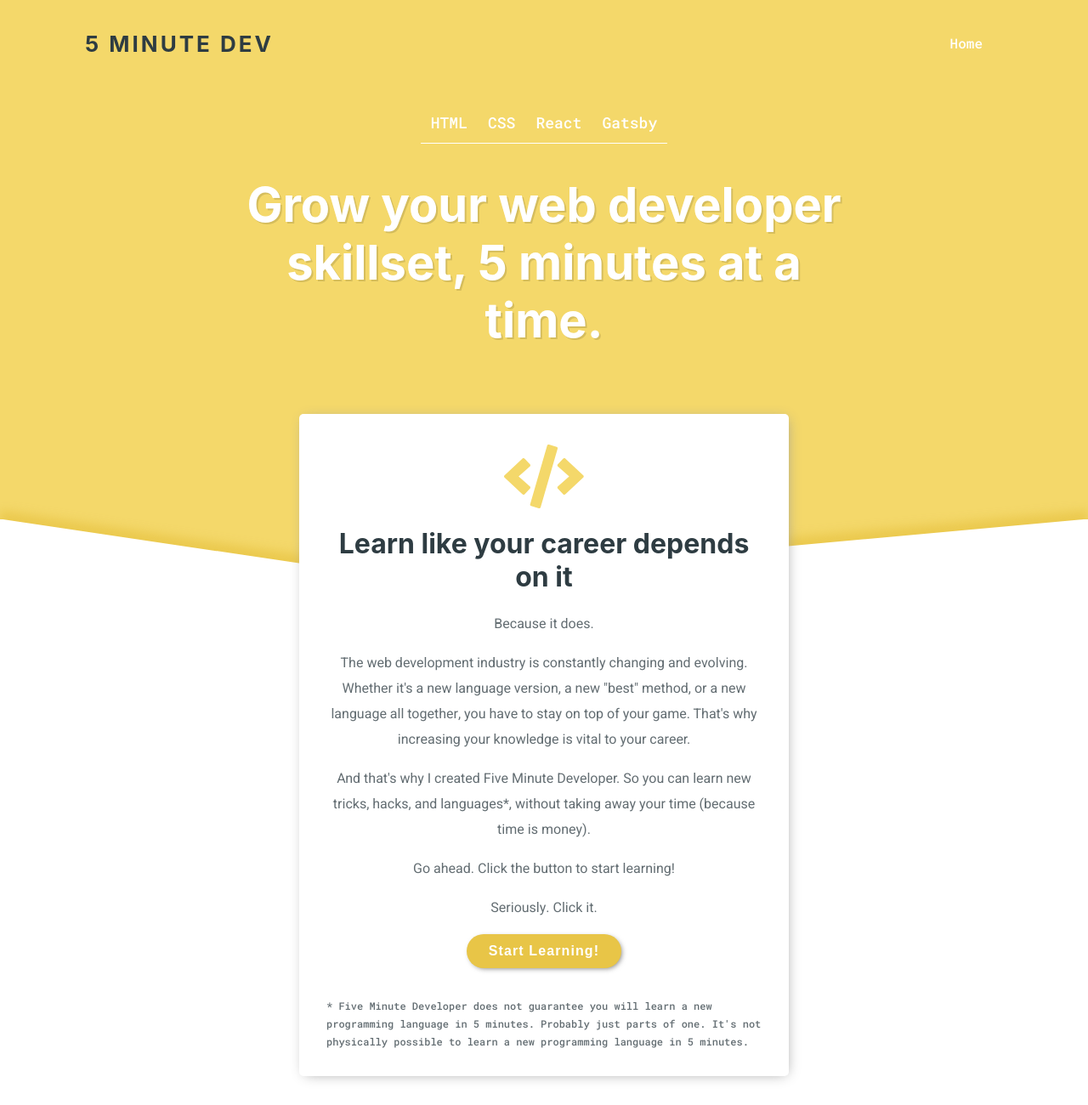
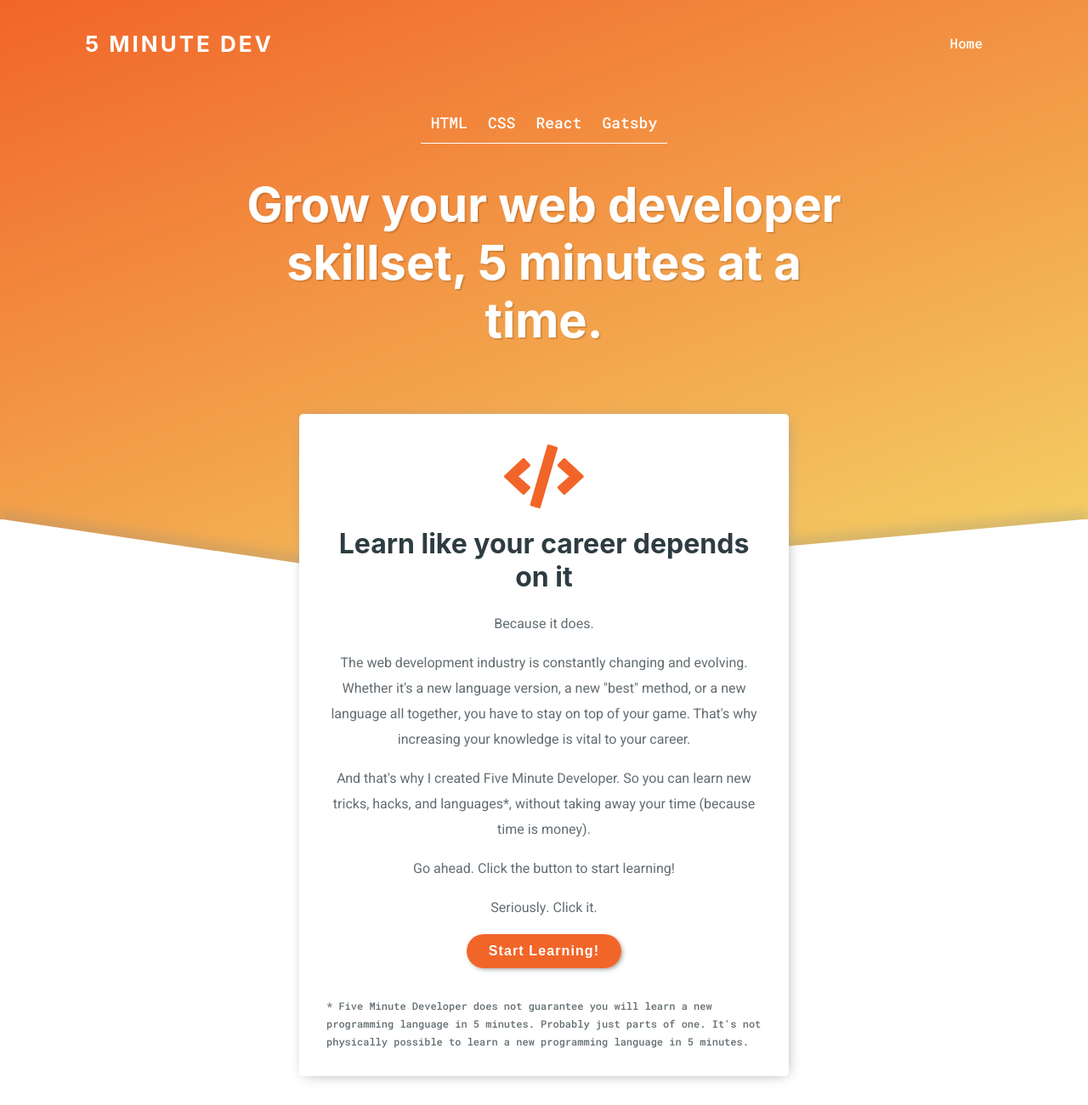
Before and after one commit to jarodpeachey/five-minute-developer, a Gatsby site: page / in a window 1280 px wide. Shown: the top 1300 px of the page at 85% size. Built offline with nearby package versions, Linux system fonts and the light colour scheme; Gatsby itself is replaced by a stand-in of ours.

Commit message:
Update style for second branch

```diff
--- a/src/components/Button.js
+++ b/src/components/Button.js
@@ -97,7 +97,11 @@ const StyledButton = styled.button`
       margin: 0 !important;
       margin-left: auto !important;
     `}
-  background: ${(props) => props.theme.color.primary.dark};
+  background: linear-gradient(
+    160deg,
+    ${(props) => props.theme.color.primary.main} 0%,
+    ${(props) => props.theme.color.primary.main} 100%
+  );
   color: white;
   ${(props) =>
     props.left &&
--- a/src/components/layout/Header.js
+++ b/src/components/layout/Header.js
@@ -21,12 +21,12 @@ const Header = ({ siteTitle }) => {
   useEffect(() => {
     window.addEventListener('scroll', onScroll);
 
-    const inner = document.getElementById('blur') ?
-      document.getElementById('blur').offsetWidth :
-      0;
-    const outer = document.getElementById('mobile-menu') ?
-      document.getElementById('mobile-menu').offsetWidth :
-      0;
+    const inner = document.getElementById('blur')
+      ? document.getElementById('blur').offsetWidth
+      : 0;
+    const outer = document.getElementById('mobile-menu')
+      ? document.getElementById('mobile-menu').offsetWidth
+      : 0;
 
     setWidth(outer - inner);
 
@@ -63,9 +63,7 @@ const Header = ({ siteTitle }) => {
           <Wrapper id='header' open={open} scrolled={scrolled}>
             <div className='container'>
               <Flex>
-                <SiteTitle scrolled={scrolled}>
-                  5 Minute Dev
-                </SiteTitle>
+                <SiteTitle scrolled={scrolled}>5 Minute Dev</SiteTitle>
                 <Menu scrolled={scrolled} />
                 {/* <MobileMenu scrolled={scrolled} /> */}
                 <MobileMenuToggle
@@ -122,24 +120,21 @@ const Wrapper = styled.header`
   }
   background: ${(props) =>
     props.open ? 'white' : props.scrolled ? 'white' : 'transparent'};
-  color: ${(props) =>
-    props.scrolled ?
-      props.theme.color.primary.light :
-      props.theme.color.primary.light} !important;
+  color: ${(props) => (props.scrolled ? '' : 'white')} !important;
   transition-duration: 0.25s;
   transition: all 0.25s ease-in;
   box-shadow: ${(props) =>
-    props.open ?
-      'none' :
-      props.scrolled ?
-      `0 5px 60px -20px ${props.theme.color.primary.light}60` :
-      ''};
+    props.open
+      ? 'none'
+      : props.scrolled
+      ? `0 5px 60px -20px ${props.theme.color.primary.light}60`
+      : ''};
   border-bottom: ${(props) =>
-    props.open ?
-      '2px solid #e8e8e8' :
-      props.scrolled ?
-      '2px solid #e8e8e8' :
-      '2px solid transparent'};
+    props.open
+      ? '2px solid #e8e8e8'
+      : props.scrolled
+      ? '2px solid #e8e8e8'
+      : '2px solid transparent'};
   position: fixed;
   left: 0;
   top: 0;
@@ -160,13 +155,16 @@ const SiteTitle = styled.h1`
   letter-spacing: 3px;
   text-transform: uppercase;
   font-size: 22px;
+  color: ${(props) =>
+    props.scrolled ? props.theme.color.primary.main : 'white'} !important;
+
   @media (min-width: 769px) {
     font-size: 26px;
   }
   z-index: 999;
   svg {
-    color: ${(props) => props.theme.color.primary.main} !important;
-    fill: ${(props) => props.theme.color.primary.main} !important;
+    color: ${(props) =>
+      props.scrolled ? props.theme.color.primary.main : 'white'} !important;
     margin-right: 8px;
     position: relative;
     top: -1px;
--- a/src/components/sections/AboutSection.js
+++ b/src/components/sections/AboutSection.js
@@ -128,7 +128,7 @@ clip-path: ${theme.clip.insetTop};      `}
 
 const BackgroundWrap = styled.div`
   filter: drop-shadow(
-    0 -10px 6px ${(props) => props.theme.color.primary.dark}cc
+    0 -10px 6px #88888840
   );
   display: block;
   z-index: 999;
--- a/src/components/sections/Hero.js
+++ b/src/components/sections/Hero.js
@@ -48,7 +48,7 @@ const Background = styled.div`
   background: linear-gradient(
     160deg,
     ${(props) => props.theme.color.primary.main} 0%,
-    ${(props) => props.theme.color.primary.main} 100%
+    ${(props) => props.theme.color.primary.light} 100%
   );
   position: absolute;
   top: 0;
--- a/src/components/theme.js
+++ b/src/components/theme.js
@@ -11,8 +11,9 @@ export const theme = {
       dark: '#0e1e24',
     },
     primary: {
-      light: '#ffeb8c',
-      main: '#f4d86a',
+      lighter: '#ffeb8c',
+      light: '#f4d86a',
+      main: '#F16529',
       dark: '#e8c547',
       darker: '#c7a62f',
     },
@@ -29,10 +30,10 @@ export const theme = {
   },
   clip: {
     insetTop: 'polygon(38% 8%, 100% 0, 100% 100%, 0 100%, 0 0)',
-    insetBottom: 'polygon(0 100%, 0 0, 100% 0, 100% 100%, 38% 92%)' ,
+    insetBottom: 'polygon(0 100%, 0 0, 100% 0, 100% 100%, 38% 92%)',
     top: 'polygon(38% 0, 100% 8%, 100% 100%, 0 100%, 0 8%)',
-    bottom: 'polygon(0 92%, 0 0, 100% 0, 100% 92%, 38% 100%)'
-  }
+    bottom: 'polygon(0 92%, 0 0, 100% 0, 100% 92%, 38% 100%)',
+  },
 };
 
 export const ThemeContext = React.createContext();
```
